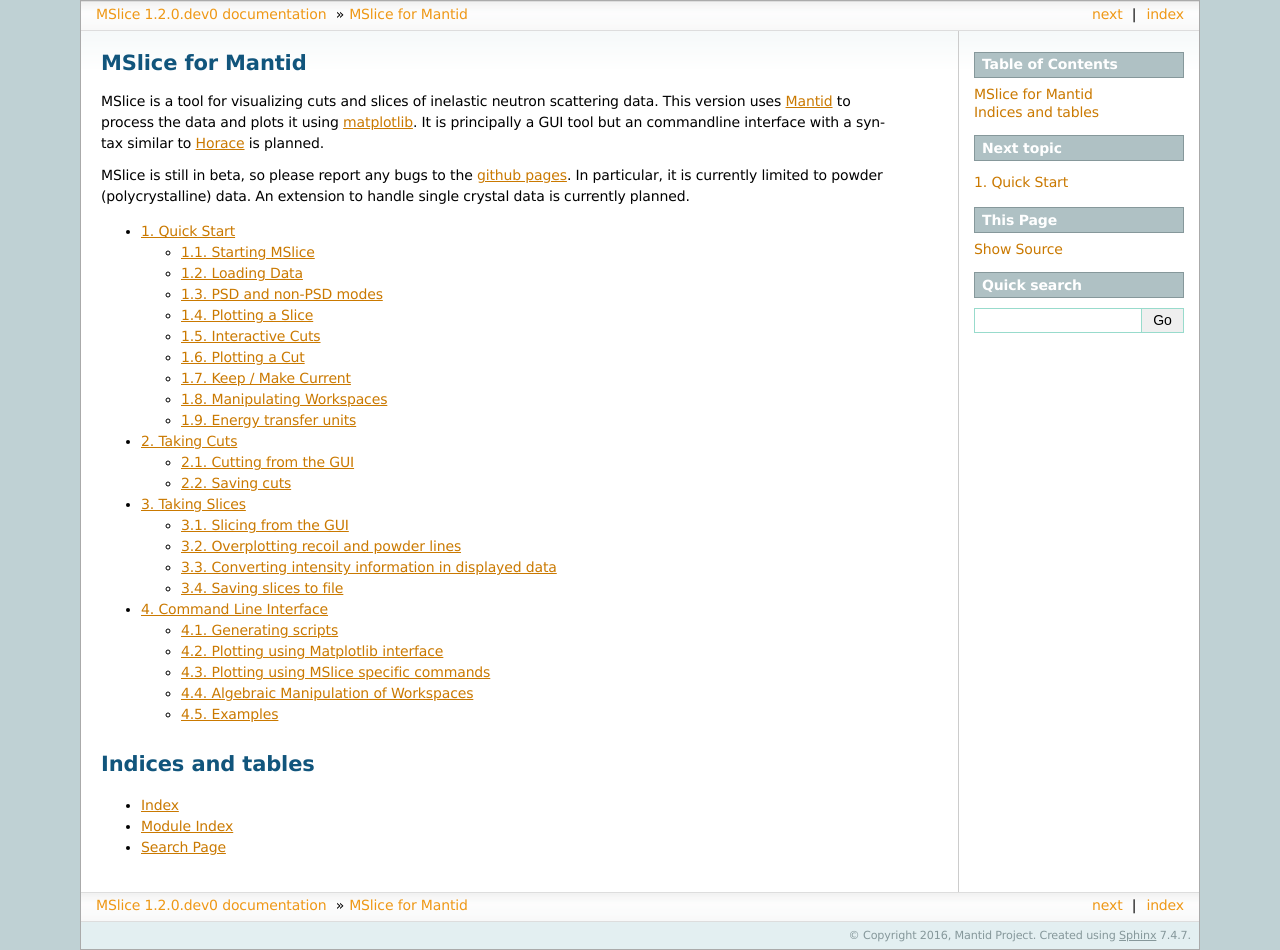
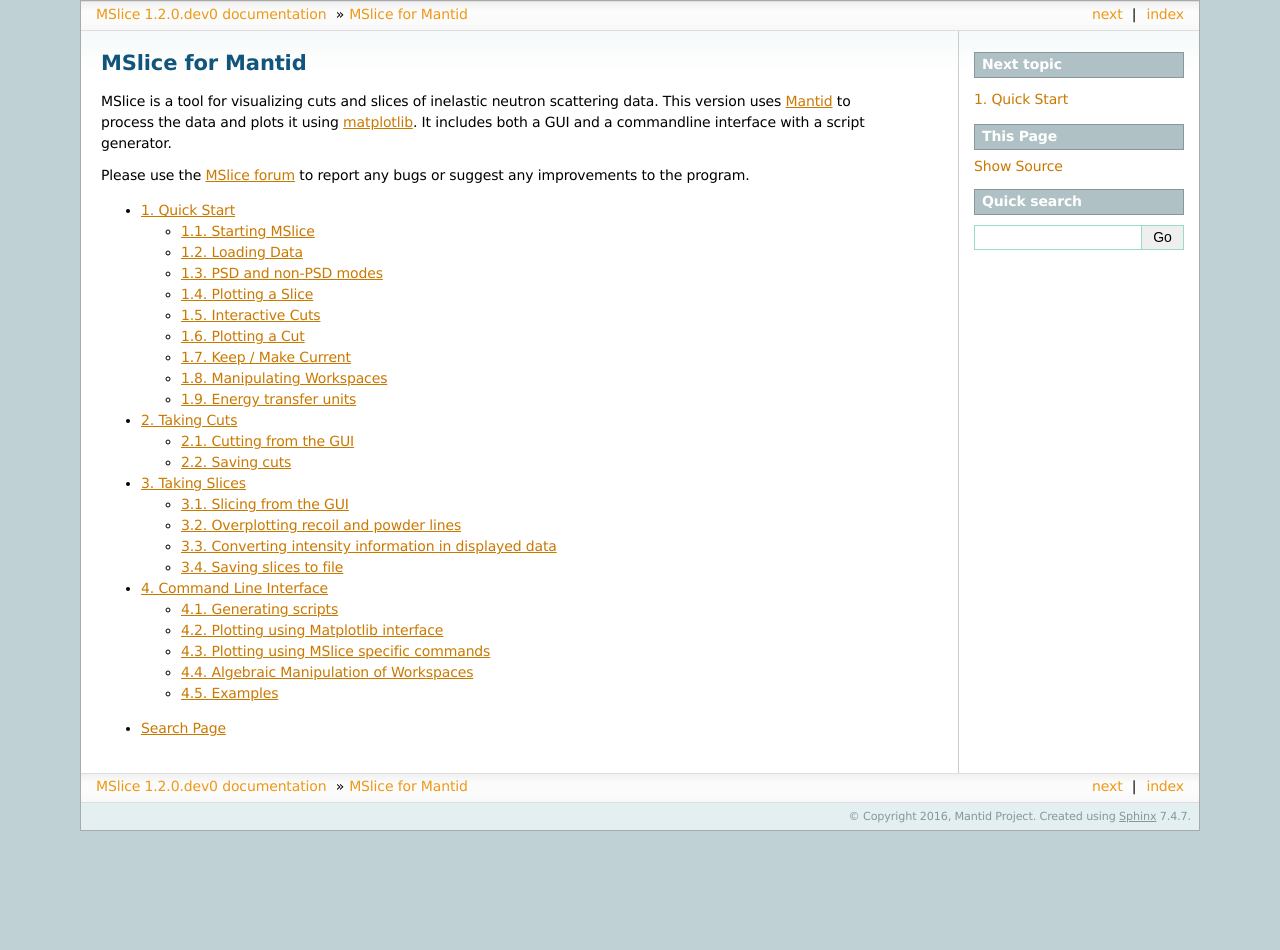
Before and after one commit to mantidproject/mslice, a Sphinx documentation site: the page built from docs/source/index.rst, in a window 1280 px wide. Built offline with Sphinx 7.4.7, drawn with Linux system fonts in a browser that asks for light colours; formulas are drawn with MathJax 3; after the commit the page ends 900 px from its top, so only the background shows below that.

Commit message:
Updated index page

```diff
--- a/docs/source/index.rst
+++ b/docs/source/index.rst
@@ -3,14 +3,11 @@
 
 MSlice is a tool for visualizing cuts and slices of inelastic neutron scattering
 data. This version uses `Mantid <http://mantidproject.org>`_ to process the data
-and plots it using `matplotlib <http://matplotlib.org/>`_. It is principally a
-GUI tool but an commandline interface with a syntax similar to
-`Horace <http://horace.isis.rl.ac.uk>`_ is planned.
+and plots it using `matplotlib <http://matplotlib.org/>`_. It includes both a GUI
+and a commandline interface with a script generator.
 
-MSlice is still in beta, so please report any bugs to the
-`github pages <https://github.com/mantidproject/mslice>`_. In particular, it is
-currently limited to powder (polycrystalline) data. An extension to handle
-single crystal data is currently planned.
+Please use the `MSlice forum <http://forum.mantidproject.org/c/interfaces/mslice>`_
+to report any bugs or suggest any improvements to the program.
 
 
 .. toctree::
@@ -23,9 +20,4 @@
    cli
 
 
-Indices and tables
-==================
-
-* :ref:`genindex`
-* :ref:`modindex`
 * :ref:`search`
```
